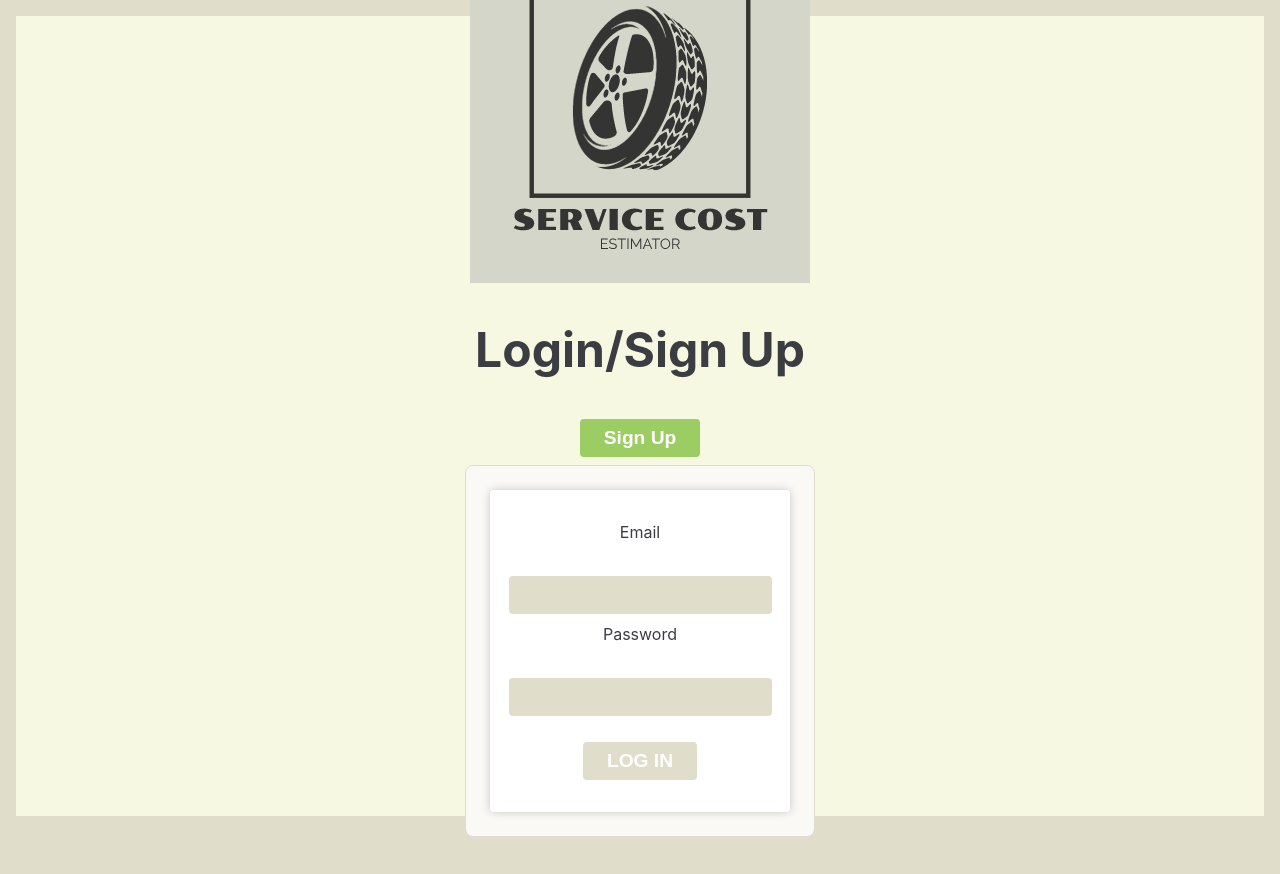
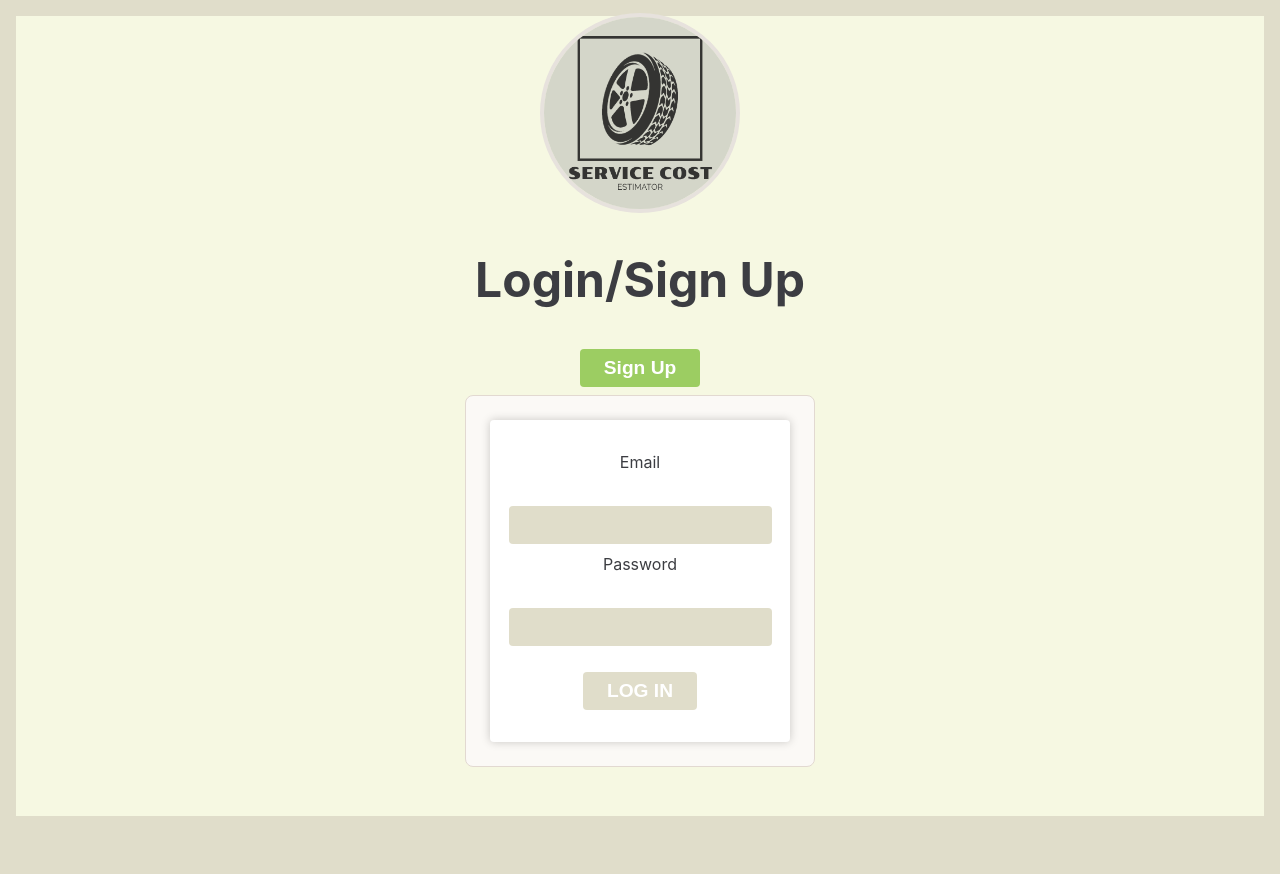
Before and after one commit to gauthambr67/service-cost-estimator, a React (Create React App) app: page / in a window 1280 px wide. Shown: the top 874 px of the page. After the commit the page ends 819 px from the top, so only its background shows below. Built offline with nearby package versions, Linux system fonts and the light colour scheme.

Commit message:
topheader CSS done

```diff
--- a/src/components/Logo/Logo.css
+++ b/src/components/Logo/Logo.css
@@ -1,15 +1,7 @@
-
-
-.Logo {
-    height: 12vmin;
-    width: 12vmin;
-    display: flex;
-    flex-direction: column;
-    justify-content: center;
-    align-items: center;
-    border-radius: 50%;
-    background-color: var(--orange);
-    color: var(--tan-1);
-    font-size: 2.7vmin;
-    border: .6vmin solid var(--tan-2);
-  }
+.logo {
+  height: 200px;
+  width: 200px;
+  border-radius: 50%;
+  color: var(--tan-1);
+  border: 0.6vmin solid var(--tan-2);
+}
--- a/src/components/Logo/Logo.jsx
+++ b/src/components/Logo/Logo.jsx
@@ -3,7 +3,7 @@ import './Logo.css';
 export default function Logo() {
     return (
       <div>
-        <img src="/car-logo.png" />
+        <img src="/car-logo.png" className='logo'/>
       </div>
     );
   }
--- a/src/pages/NewOrderPage/NewOrderPage.css
+++ b/src/pages/NewOrderPage/NewOrderPage.css
@@ -41,3 +41,11 @@ aside {
   display: flex;
   flex-direction: row;
 }
+
+.topheader {
+  display: flex;
+  justify-content: space-around;
+  align-items: center;
+  border-bottom: 2px solid black;
+  margin-top: 0;
+}
--- a/src/pages/NewOrderPage/NewOrderPage.jsx
+++ b/src/pages/NewOrderPage/NewOrderPage.jsx
@@ -55,8 +55,19 @@ export default function NewOrderPage({ user, setUser }) {
 
   return (
     <main className="NewOrderPage">
+      <div className="topheader">
+        <div className="left">
+          <Logo />
+        </div>
+        <div className="right">
+          <h2>Account Detail</h2>
+          <button>
+            <Link to="/orders">Service History</Link>
+          </button>
+          <UserLogOut user={user} setUser={setUser} />
+        </div>
+      </div>
       <nav>
-        <Logo />
         <CategoryList
           categories={categoriesRef.current}
           activeCat={activeCat}
@@ -71,10 +82,10 @@ export default function NewOrderPage({ user, setUser }) {
             )}
             handleAddToOrder={handleAddToOrder}
           />
-          <button>
+          {/* <button>
             <Link to="/orders">Service History</Link>
           </button>
-          <UserLogOut user={user} setUser={setUser} />
+          <UserLogOut user={user} setUser={setUser} /> */}
         </div>
         <OrderDetail
           order={cart}
--- a/src/pages/OrderHistoryPage/OrderHistoryPage.jsx
+++ b/src/pages/OrderHistoryPage/OrderHistoryPage.jsx
@@ -24,7 +24,18 @@ export default function OrderHistoryPage({ user, setUser }) {
 
   return (
     <main className="OrderHistoryPage">
-      <Logo />
+      <div className="topheader">
+        <div className="left">
+          <Logo />
+        </div>
+        <div className="right">
+          <h2>Account Detail</h2>
+          <button>
+            <Link to="/orders/new">NEW SERVICE</Link>
+          </button>
+          <UserLogOut user={user} setUser={setUser} />
+        </div>
+      </div>
       <aside className="orderHistory">
         <div>
           <OrderList
@@ -32,12 +43,6 @@ export default function OrderHistoryPage({ user, setUser }) {
             selectedOrder={selectedOrder}
             setSelectedOrder={setSelectedOrder}
           />
-          <button>
-            <Link to="/orders/new" >
-              NEW SERVICE
-            </Link>
-          </button>
-          <UserLogOut user={user} setUser={setUser} />
         </div>
 
         <OrderDetail order={selectedOrder} />
```
